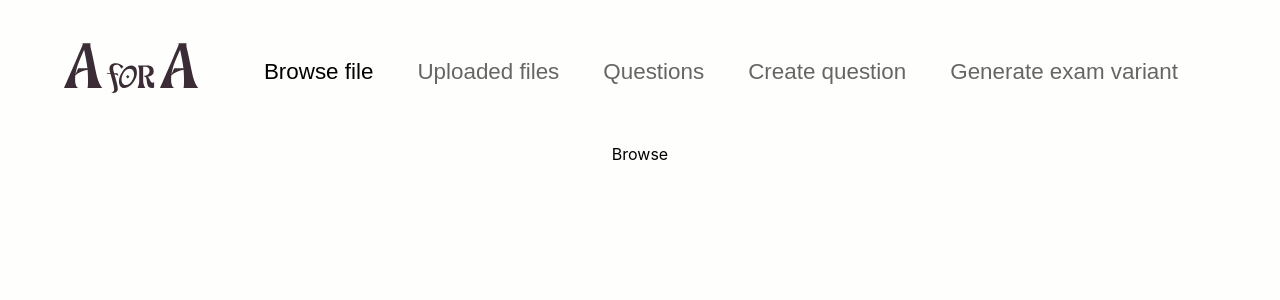
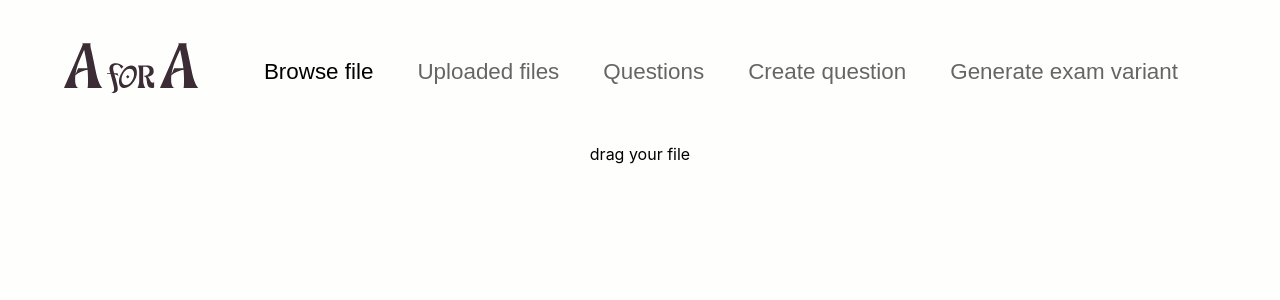
Before and after one commit to IU-Capstone-Project-2024/A-Level, a React (Create React App) app in the folder app_client/: page / in a window 1280 px wide. Shown: the top 300 px of the page. Built offline with nearby package versions, Linux system fonts and the light colour scheme.

Commit message:
Trying drag and drop

```diff
--- a/app_client/package.json
+++ b/app_client/package.json
@@ -10,6 +10,7 @@
     "@types/node": "^16.18.98",
     "@types/react": "^18.3.3",
     "@types/react-dom": "^18.3.0",
+    "axios": "^1.7.2",
     "react": "^18.3.1",
     "react-dom": "^18.3.1",
     "react-scripts": "5.0.1",
@@ -45,5 +46,4 @@
     "postcss": "^8.4.38",
     "tailwindcss": "^3.4.4"
   }
-
 }
--- a/app_client/src/components/BrowseFile/BrowseFile.css
+++ b/app_client/src/components/BrowseFile/BrowseFile.css
@@ -0,0 +1,5 @@
+.drop-area {
+    border: 1px solid #000;
+    width: 80vw;
+    height: 80vh;
+}
--- a/app_client/src/components/BrowseFile/BrowseFile.tsx
+++ b/app_client/src/components/BrowseFile/BrowseFile.tsx
@@ -1,3 +1,42 @@
+import { useState } from "react";
+import './BrowseFile.css';
+import axios from "axios";
+
+
 export default function BrowseFile(){
-    return <div>Browse</div>;
+    const [drag, setDrag] = useState(false);
+
+    function dragStartHandler(e: any) {
+        e.preventDefault();
+        setDrag(true);
+    }
+    function dragLeaveHandler(e: any){
+        e.preventDefault();
+        setDrag(false);
+    }
+    function onDropHandler(e: any){
+        e.preventDefault();
+        let files = [...e.dataTransfer.files];
+        const formData = new FormData();
+        formData.append('uploaded_file', files[0]);
+        axios.post('http://0.0.0.0:8000/document/upload', formData);
+        setDrag(false);
+    }
+
+    return (
+        <>
+        <div>
+            {drag
+            ? <div className="drop-area"
+            onDragStart={e => dragStartHandler(e)}
+            onDragLeave={e => dragLeaveHandler(e)}
+            onDragOver={e => dragStartHandler(e)}
+            onDrop={e => onDropHandler(e)}>Drop your file</div>
+            : <div onDragStart={e => dragStartHandler(e)}
+            onDragLeave={e => dragLeaveHandler(e)}
+            onDragOver={e => dragStartHandler(e)}
+            >drag your file</div>}
+        </div>
+        </>
+    );
 }
```
Also changed, not shown: 1 other file (tests, documents, lock files or other folders).
